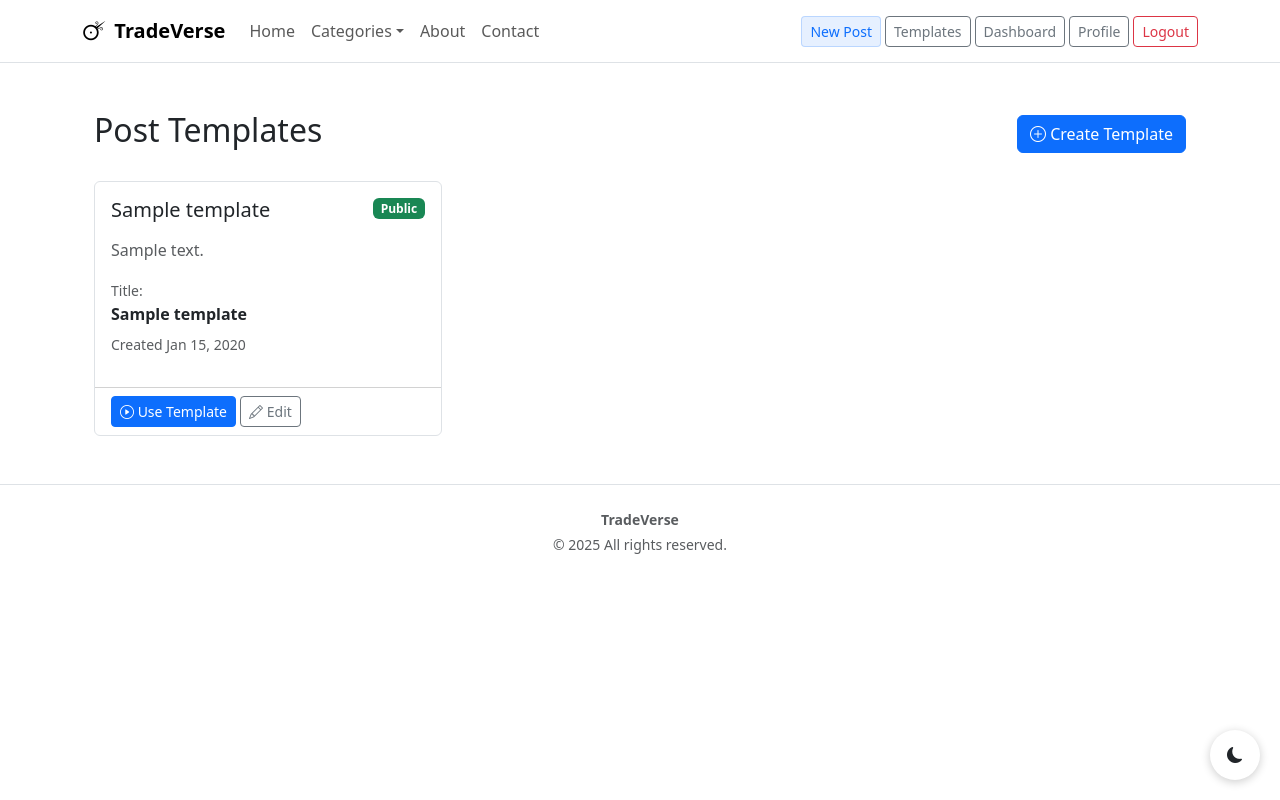
After one commit to samusdtt/trade-verse, a Flask app: page /posts/templates in a window 1280 px wide. The commit adds this page. Run offline with Flask 3, Linux system fonts and the light colour scheme; a user stored in the database is signed in; tables that the repository leaves empty hold one stand-in row (values such as "Sample post").

Commit message:
Add enterprise features: post scheduling, templates, series, achievements, and badges

```diff
--- a/tradeverse/posts/routes.py
+++ b/tradeverse/posts/routes.py
@@ -1,10 +1,11 @@
 from flask import Blueprint, render_template, request, redirect, url_for, flash, current_app, jsonify
 from flask_login import login_required, current_user
 from ..extensions import db
-from ..models import Post, Category, Comment, Like, Bookmark, Follow, User
+from ..models import Post, Category, Comment, Like, Bookmark, Follow, User, PostTemplate
 import os
 import uuid
 from werkzeug.utils import secure_filename
+from datetime import datetime
 
 posts_bp = Blueprint("posts", __name__, template_folder="../templates/posts")
 
@@ -17,11 +18,28 @@ def new_post():
 		content = request.form.get("content", "").strip()
 		category_id = request.form.get("category_id")
 		excerpt = request.form.get("excerpt", "").strip()
+		tags = request.form.get("tags", "").strip()
 		status = request.form.get("status", "published")
+		series_name = request.form.get("series_name", "").strip()
+		series_order = request.form.get("series_order")
+		scheduled_at = request.form.get("scheduled_at")
 
 		if not title or not content or not category_id:
 			flash("Please fill all required fields.", "danger")
 			return render_template("posts/new.html", categories=Category.query.all())
+
+		# Handle scheduling
+		if status == "scheduled" and scheduled_at:
+			try:
+				scheduled_datetime = datetime.fromisoformat(scheduled_at.replace('T', ' '))
+				if scheduled_datetime <= datetime.now():
+					flash("Scheduled time must be in the future.", "danger")
+					return render_template("posts/new.html", categories=Category.query.all())
+			except ValueError:
+				flash("Invalid scheduled date format.", "danger")
+				return render_template("posts/new.html", categories=Category.query.all())
+		else:
+			scheduled_datetime = None
 
 		# Handle thumbnail upload
 		thumbnail_path = None
@@ -46,14 +64,110 @@ def new_post():
 			thumbnail_path=thumbnail_path,
 			pdf_path=pdf_path,
 			user_id=current_user.id,
-			status=status
+			status=status,
+			series_name=series_name if series_name else None,
+			series_order=int(series_order) if series_order else None,
+			scheduled_at=scheduled_datetime
 		)
 		db.session.add(post)
 		db.session.commit()
+
+		# Update user post count and achievements
+		current_user.post_count = Post.query.filter_by(user_id=current_user.id, status="published").count()
+
+		# Award achievement points
+		achievement_points = 0
+		if current_user.post_count == 1:
+			achievement_points += 10  # First post
+		elif current_user.post_count == 5:
+			achievement_points += 25  # 5 posts
+		elif current_user.post_count == 10:
+			achievement_points += 50  # 10 posts
+		elif current_user.post_count == 25:
+			achievement_points += 100  # 25 posts
+
+		if achievement_points > 0:
+			current_user.achievement_points += achievement_points
+			# Add badges
+			badges = current_user.badges.split(',') if current_user.badges else []
+			if current_user.post_count == 1 and 'First Post' not in badges:
+				badges.append('First Post')
+			elif current_user.post_count == 5 and 'Regular Writer' not in badges:
+				badges.append('Regular Writer')
+			elif current_user.post_count == 10 and 'Pro Blogger' not in badges:
+				badges.append('Pro Blogger')
+			elif current_user.post_count == 25 and 'Master Author' not in badges:
+				badges.append('Master Author')
+			current_user.badges = ','.join(badges)
+
+		db.session.commit()
+
 		flash("Post created successfully!", "success")
 		return redirect(url_for("posts.detail", post_id=post.id))
 
 	return render_template("posts/new.html", categories=Category.query.all())
+
+
+@posts_bp.route("/templates")
+@login_required
+def templates():
+	# Get public templates and user's private templates
+	templates = PostTemplate.query.filter(
+		(PostTemplate.is_public == True) | (PostTemplate.created_by == current_user.id)
+	).order_by(PostTemplate.created_at.desc()).all()
+
+	return render_template("posts/templates.html", templates=templates)
+
+
+@posts_bp.route("/templates/new", methods=["GET", "POST"])
+@login_required
+def new_template():
+	if request.method == "POST":
+		name = request.form.get("name", "").strip()
+		description = request.form.get("description", "").strip()
+		title_template = request.form.get("title_template", "").strip()
+		content_template = request.form.get("content_template", "").strip()
+		category_id = request.form.get("category_id")
+		tags_template = request.form.get("tags_template", "").strip()
+		is_public = request.form.get("is_public") == "on"
+
+		if not name:
+			flash("Template name is required.", "danger")
+			return render_template("posts/new_template.html", categories=Category.query.all())
+
+		template = PostTemplate(
+			name=name,
+			description=description,
+			title_template=title_template,
+			content_template=content_template,
+			category_id=category_id if category_id else None,
+			tags_template=tags_template,
+			created_by=current_user.id,
+			is_public=is_public
+		)
+		db.session.add(template)
+		db.session.commit()
+
+		flash("Template created successfully!", "success")
+		return redirect(url_for("posts.templates"))
+
+	return render_template("posts/new_template.html", categories=Category.query.all())
+
+
+@posts_bp.route("/templates/<int:template_id>/use")
+@login_required
+def use_template(template_id):
+	template = PostTemplate.query.get_or_404(template_id)
+
+	# Check if user can use this template
+	if not template.is_public and template.created_by != current_user.id:
+		flash("You don't have permission to use this template.", "danger")
+		return redirect(url_for("posts.templates"))
+
+	return render_template("posts/new.html",
+		categories=Category.query.all(),
+		template=template
+	)
 
 
 @posts_bp.route("/<int:post_id>")
@@ -65,7 +179,22 @@ def detail(post_id):
 		post.views_count += 1
 		db.session.commit()
 
-	return render_template("posts/detail.html", post=post)
+	# Get related posts (same series or same author)
+	related_posts = []
+	if post.series_name:
+		related_posts = Post.query.filter(
+			Post.series_name == post.series_name,
+			Post.id != post.id,
+			Post.status == "published"
+		).order_by(Post.series_order).limit(3).all()
+	elif post.author.posts:
+		related_posts = Post.query.filter(
+			Post.user_id == post.author.id,
+			Post.id != post.id,
+			Post.status == "published"
+		).order_by(Post.created_at.desc()).limit(3).all()
+
+	return render_template("posts/detail.html", post=post, related_posts=related_posts)
 
 
 @posts_bp.route("/<int:post_id>/edit", methods=["GET", "POST"])
@@ -83,11 +212,28 @@ def edit_post(post_id):
 		content = request.form.get("content", "").strip()
 		category_id = request.form.get("category_id")
 		excerpt = request.form.get("excerpt", "").strip()
+		tags = request.form.get("tags", "").strip()
 		status = request.form.get("status", "published")
+		series_name = request.form.get("series_name", "").strip()
+		series_order = request.form.get("series_order")
+		scheduled_at = request.form.get("scheduled_at")
 
 		if not title or not content or not category_id:
 			flash("Please fill all required fields.", "danger")
 			return render_template("posts/edit.html", post=post, categories=Category.query.all())
+
+		# Handle scheduling
+		if status == "scheduled" and scheduled_at:
+			try:
+				scheduled_datetime = datetime.fromisoformat(scheduled_at.replace('T', ' '))
+				if scheduled_datetime <= datetime.now():
+					flash("Scheduled time must be in the future.", "danger")
+					return render_template("posts/edit.html", post=post, categories=Category.query.all())
+			except ValueError:
+				flash("Invalid scheduled date format.", "danger")
+				return render_template("posts/edit.html", post=post, categories=Category.query.all())
+		else:
+			scheduled_datetime = None
 
 		# Handle thumbnail upload
 		if "thumbnail" in request.files:
@@ -105,7 +251,11 @@ def edit_post(post_id):
 		post.content = content
 		post.category_id = category_id
 		post.excerpt = excerpt
+		post.tags = tags
 		post.status = status
+		post.series_name = series_name if series_name else None
+		post.series_order = int(series_order) if series_order else None
+		post.scheduled_at = scheduled_datetime
 		db.session.commit()
 		flash("Post updated successfully!", "success")
 		return redirect(url_for("posts.detail", post_id=post.id))
--- a/tradeverse/templates/base.html
+++ b/tradeverse/templates/base.html
@@ -42,6 +42,7 @@
 				<ul class="navbar-nav ms-auto">
 					{% if current_user.is_authenticated %}
 					<li class="nav-item me-1"><a class="btn btn-sm btn-primary-soft" href="{{ url_for('posts.new_post') }}">New Post</a></li>
+					<li class="nav-item me-1"><a class="btn btn-sm btn-outline-secondary" href="{{ url_for('posts.templates') }}">Templates</a></li>
 					<li class="nav-item me-1"><a class="btn btn-sm btn-outline-secondary" href="{{ url_for('auth.dashboard') }}">Dashboard</a></li>
 					<li class="nav-item me-1"><a class="btn btn-sm btn-outline-secondary" href="{{ url_for('auth.profile') }}">Profile</a></li>
 					<li class="nav-item"><a class="btn btn-sm btn-outline-danger" href="{{ url_for('auth.logout') }}">Logout</a></li>
--- /dev/null
+++ b/tradeverse/templates/posts/templates.html
@@ -0,0 +1,76 @@
+{% extends "base.html" %}
+
+{% block title %}Post Templates - {{ config.APP_NAME }}{% endblock %}
+
+{% block content %}
+<div class="container py-4">
+	<div class="d-flex justify-content-between align-items-center mb-4">
+		<h2>Post Templates</h2>
+		<a href="{{ url_for('posts.new_template') }}" class="btn btn-primary">
+			<i class="bi bi-plus-circle"></i> Create Template
+		</a>
+	</div>
+
+	{% if templates %}
+	<div class="row row-cols-1 row-cols-md-2 row-cols-lg-3 g-4">
+		{% for template in templates %}
+		<div class="col">
+			<div class="card h-100">
+				<div class="card-body">
+					<div class="d-flex justify-content-between align-items-start mb-2">
+						<h5 class="card-title">{{ template.name }}</h5>
+						{% if template.is_public %}
+						<span class="badge bg-success">Public</span>
+						{% else %}
+						<span class="badge bg-secondary">Private</span>
+						{% endif %}
+					</div>
+
+					{% if template.description %}
+					<p class="card-text text-muted">{{ template.description }}</p>
+					{% endif %}
+
+					{% if template.title_template %}
+					<div class="mb-2">
+						<small class="text-muted">Title:</small>
+						<div class="fw-bold">{{ template.title_template[:50] }}{% if template.title_template|length > 50 %}...{% endif %}</div>
+					</div>
+					{% endif %}
+
+					{% if template.category %}
+					<div class="mb-2">
+						<small class="text-muted">Category:</small>
+						<span class="badge bg-light text-dark">{{ template.category.name }}</span>
+					</div>
+					{% endif %}
+
+					<div class="text-muted small mb-3">
+						Created {{ template.created_at.strftime('%b %d, %Y') }}
+					</div>
+				</div>
+				<div class="card-footer bg-transparent">
+					<a href="{{ url_for('posts.use_template', template_id=template.id) }}" class="btn btn-primary btn-sm">
+						<i class="bi bi-play-circle"></i> Use Template
+					</a>
+					{% if template.created_by == current_user.id %}
+					<a href="#" class="btn btn-outline-secondary btn-sm">
+						<i class="bi bi-pencil"></i> Edit
+					</a>
+					{% endif %}
+				</div>
+			</div>
+		</div>
+		{% endfor %}
+	</div>
+	{% else %}
+	<div class="text-center py-5">
+		<i class="bi bi-file-earmark-text display-1 text-muted"></i>
+		<h4 class="mt-3">No Templates Yet</h4>
+		<p class="text-muted">Create your first template to speed up your post creation process.</p>
+		<a href="{{ url_for('posts.new_template') }}" class="btn btn-primary">
+			<i class="bi bi-plus-circle"></i> Create Your First Template
+		</a>
+	</div>
+	{% endif %}
+</div>
+{% endblock %}
```
Also changed, not shown: tradeverse/main/routes.py (+6 -1 lines), tradeverse/models.py (+20 -0 lines), tradeverse/templates/auth/dashboard.html (+15 -0 lines), tradeverse/templates/posts/detail.html (+28 -0 lines), tradeverse/templates/posts/new.html (+43 -1 lines), tradeverse/templates/posts/new_template.html (added, +71 -0 lines).
